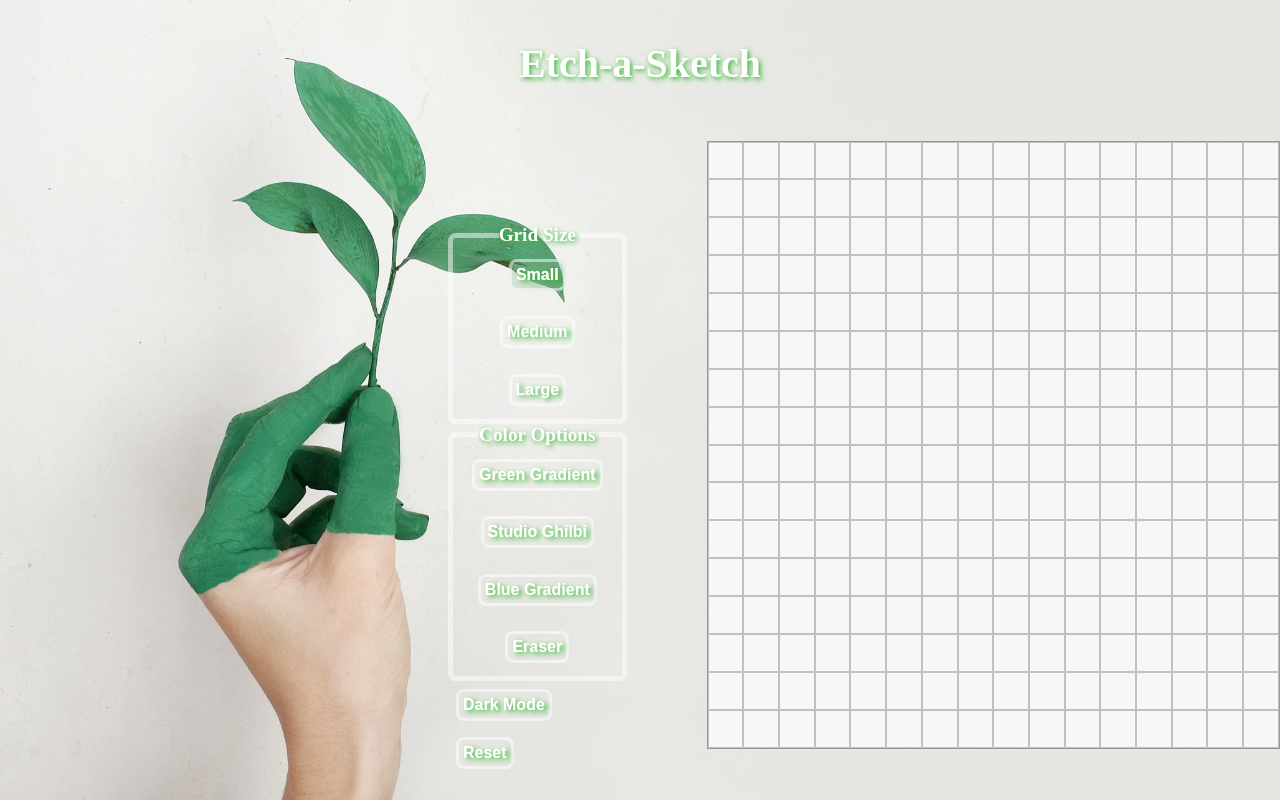
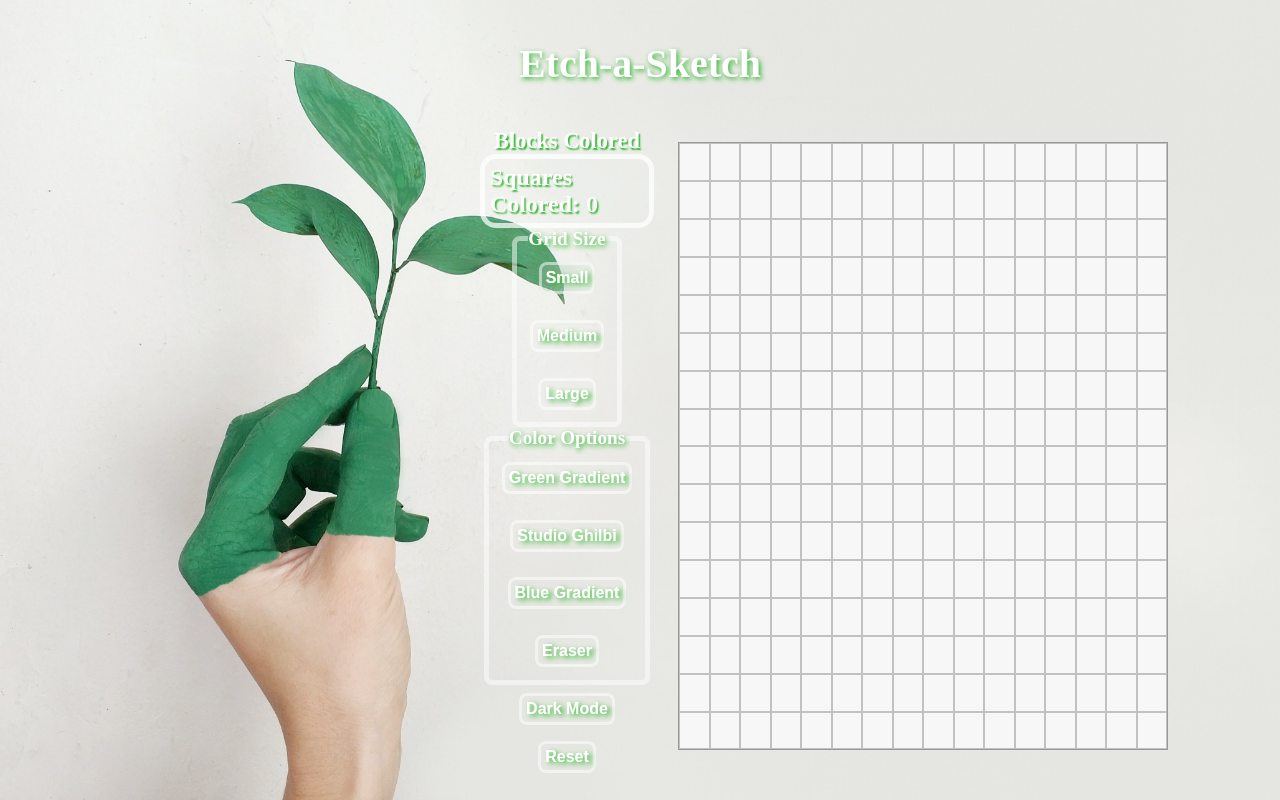
Before and after one commit to HyunCafe/odin-etchasketch, a plain HTML site: page index.html in a window 1280 px wide. Both pictures are taken after a click on the button "Small". Drawn offline with Linux system fonts and the light colour scheme.

Commit message:
Add: Added feature of counter, fixed bugs on grid size not counting

```diff
--- a/index.html
+++ b/index.html
@@ -12,6 +12,8 @@
     <h1>Etch-a-Sketch</h1>
 
     <div class="options_container">
+        <h3>Blocks Colored</h3>
+        <p id ="counter"></p>
       <fieldset>
         <legend>Grid Size</legend>
         <ul class="grid_button_container">
--- a/script.js
+++ b/script.js
@@ -140,7 +140,7 @@ const blueColors = [
   "#7700b3",
 ];
 
-let currentColor = "green";
+let currentColor = "greenDefault";
 
 function changeColor(color) {
   currentColor = color;
@@ -219,20 +219,56 @@ function toggleMode() {
   });
 }
 
-// Reset Button
+// Counter showing how many squares were highlighted
+let count = 0;
+let squaresColored = [];
+
+function countSquares() {
+  document.querySelectorAll(".square").forEach((element) => {
+    element.addEventListener("mouseover", () => {
+      if (currentColor !== "eraser" && !squaresColored.includes(element)) {
+        element.classList.add("saved");
+        count++;
+        squaresColored.push(element);
+        displayCount();
+      }
+    });
+  });
+}
+
+function displayCount() {
+  document.getElementById("counter").textContent = `Squares Colored: ${count}`;
+}
+
+// Reset Function
 function reset() {
   document.querySelectorAll(".square").forEach((square) => {
     square.classList.remove("saved");
     square.style.backgroundColor = "#fafafa";
   });
+  resetCount();
 }
+// Reset Count function
+function resetCount() {
+  count = 0;
+  squaresColored = [];
+  displayCount();
+  countSquares();
+}
+
+// Update counter when grid size changes
+document.getElementById("small_button").addEventListener("click", resetCount);
+document.getElementById("medium_button").addEventListener("click", resetCount);
+document.getElementById("large_button").addEventListener("click", resetCount);
 
 // Add event listener to reset button to reset the saved squares
 document.getElementById("reset").addEventListener("click", reset);
 
+// Update counter when reset button is pressed
+document.addEventListener("DOMContentLoaded", countSquares);
+document.getElementById("reset").addEventListener("click", resetCount);
+
 // Button Effect on Active Click
-
-// Counter showing how many squares were highlighted
 
 // Make it responsive
 
--- a/style.css
+++ b/style.css
@@ -29,7 +29,8 @@ h1 {
 
 .Main_Container {
   margin-top: 7em;
-  margin-left: 5em;
+  margin-left: 1.5em;
+  margin-right: 7em;
   display: flex;
   flex-wrap: wrap;
   width: 38em;
@@ -48,8 +49,31 @@ ul {
 }
 
 .options_container {
-  margin-top: 14em;
-  margin-left: 28em;
+    display: flex;
+    flex-direction: column;
+    align-items: center;
+  margin-top: 8em;
+  margin-left: 30em;
+}
+h3 {
+    font-size: 1.4em;
+    font-weight: 900;
+    text-shadow: 0.1rem 0.1rem .1rem #2eb62c;
+    -webkit-background-clip: text;
+    -webkit-text-fill-color: #ffffff;
+}
+
+#counter {
+    border: 5px solid rgba(255, 255, 255, 0.8);
+    border-radius: 1rem;
+    opacity: 0.9;
+    font-weight: 900;
+    text-shadow: 0.1rem 0.1rem .1rem #2eb62c;
+    -webkit-background-clip: text;
+    -webkit-text-fill-color: #ffffff;
+    font-size: 1.5rem;
+    padding: .2em
+
 }
 
 fieldset {
```
